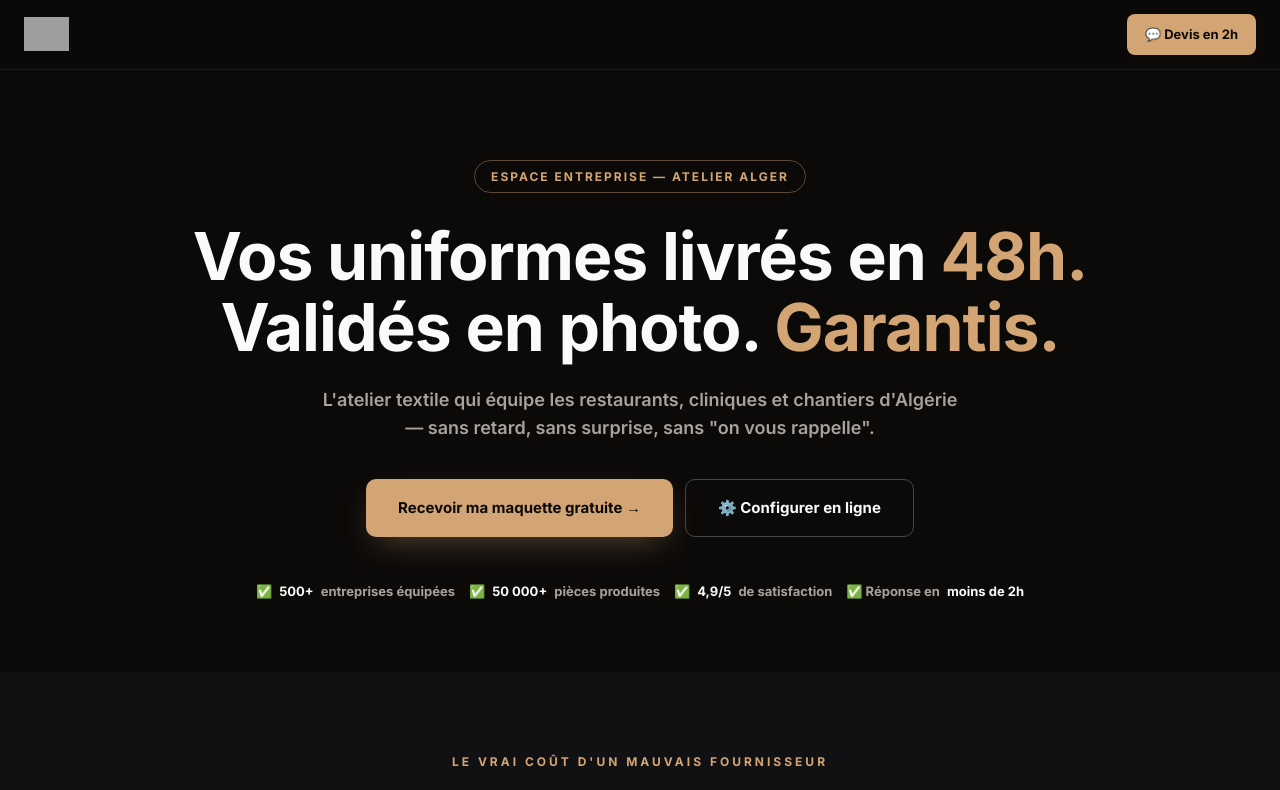
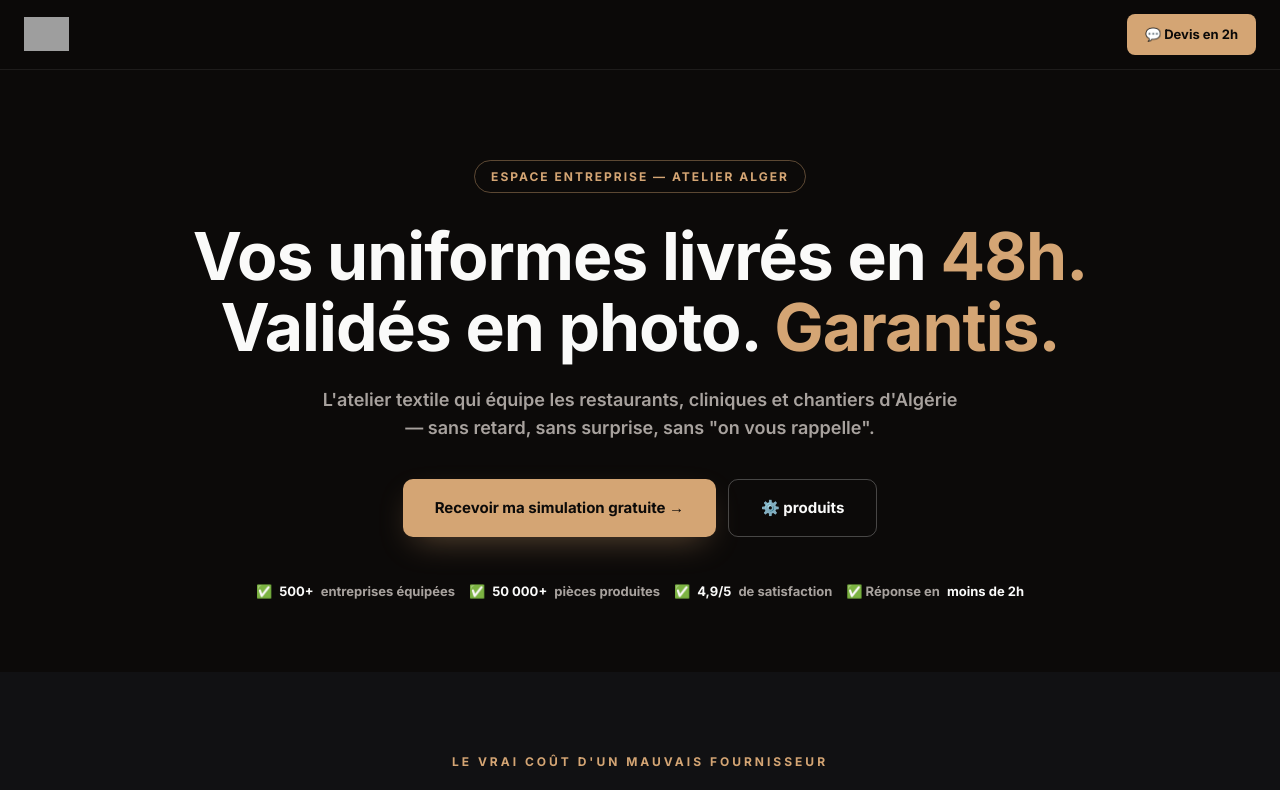
Before and after one commit to yakoumobi-sys/caractere.store, a Next.js app: page /entreprises in a window 1280 px wide. Shown: the top 790 px of the page. Built offline with nearby package versions, Linux system fonts and the light colour scheme; grey boxes are pictures that could not be loaded.

Commit message:
Update page.tsx

```diff
--- a/app/entreprises/page.tsx
+++ b/app/entreprises/page.tsx
@@ -267,8 +267,8 @@ export default function EntreprisePage() {
             sans retard, sans surprise, sans "on vous rappelle".
           </p>
           <div style={{ display: 'flex', gap: 12, justifyContent: 'center', flexWrap: 'wrap' }}>
-            <a href={WA} className="btn btn-gold">Recevoir ma maquette gratuite →</a>
-            <Link href="/configurateur" className="btn btn-ghost">⚙️ Configurer en ligne</Link>
+            <a href={WA} className="btn btn-gold">Recevoir ma simulation gratuite →</a>
+            <Link href="/configurateur" className="btn btn-ghost">⚙️ produits</Link>
           </div>
           <div className="proofbar">
             <span>✅ <b>500+</b> entreprises équipées</span>
```
